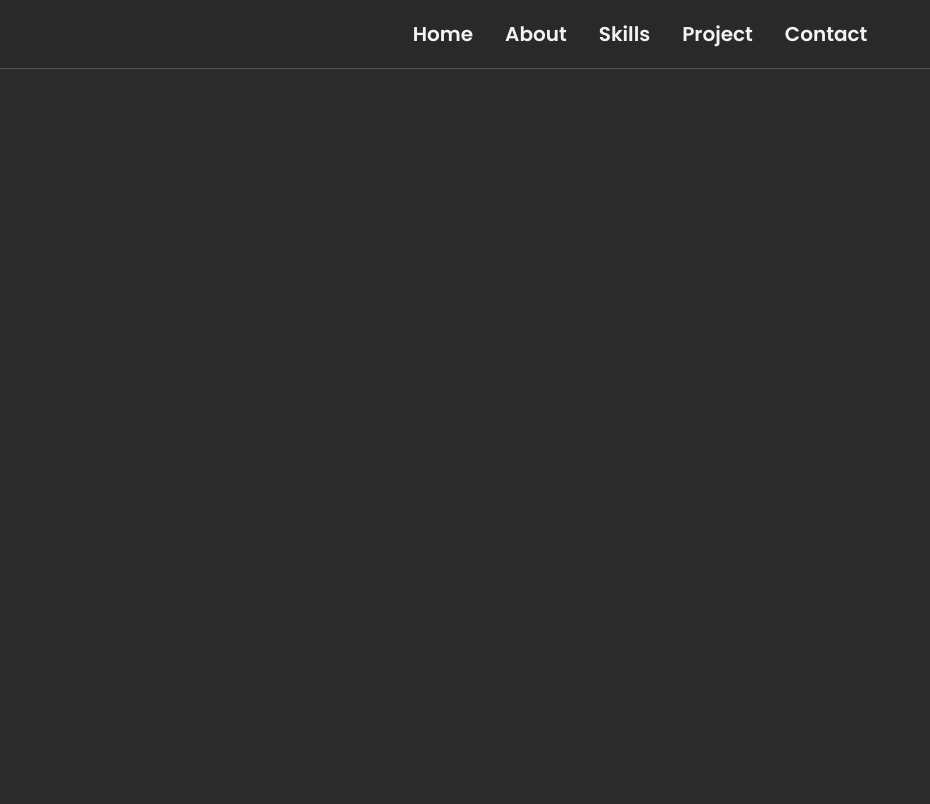
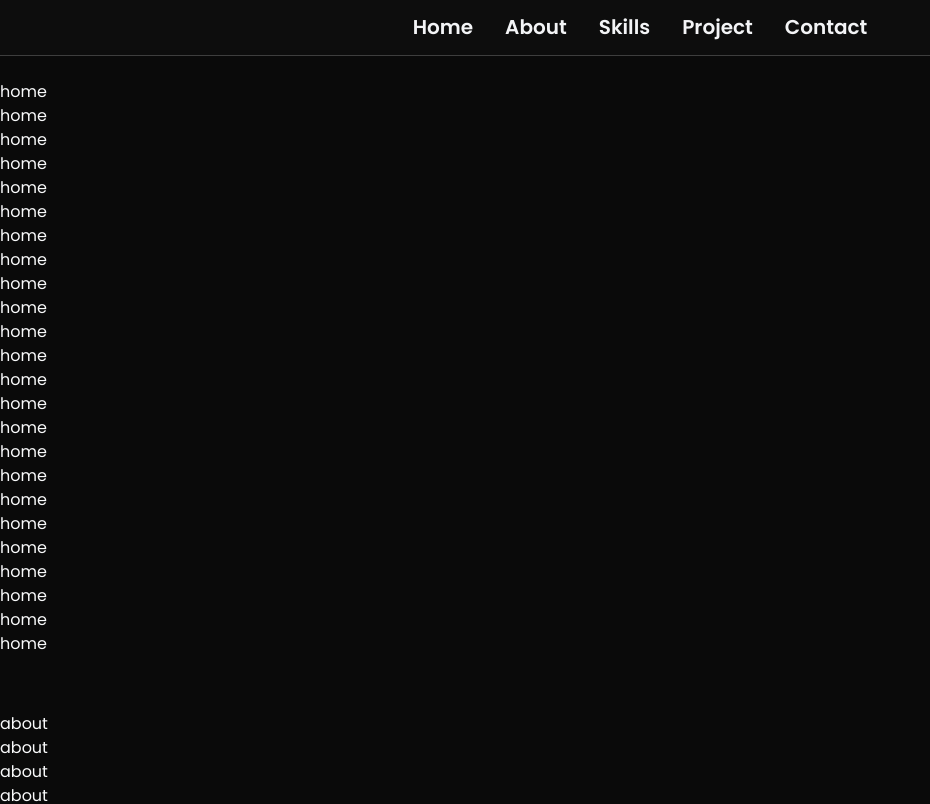
Before and after one commit to Molnar-Zoltan/portfolio, a Next.js app: page / in a window 1280 px wide. Shown: the top 804 px of the page, without its empty margins (0-930 px from the left). Built offline with nearby package versions, Linux system fonts and the light colour scheme.

Commit message:
Make navbar fixed and add section placeholders

```diff
--- a/src/app/layout.tsx
+++ b/src/app/layout.tsx
@@ -20,10 +20,14 @@ export default function RootLayout({
 }: Readonly<{
   children: React.ReactNode;
 }>) {
+
+  const navBarHeight: number = 3.5;
+
   return (
     <html lang="en">
       <body
-        className={poppins.variable}
+        style={{ "--navbar-height": `${navBarHeight}rem` } as React.CSSProperties}
+        className={`${poppins.variable} text-gray-50 bg-neutral-950`}
       >
         <Navbar />
         {children}
--- a/src/app/page.tsx
+++ b/src/app/page.tsx
@@ -7,7 +7,7 @@ import Contact from "@/components/sections/Contact/Contact";
 
 export default function Page() {
   return (
-    <main className="flex flex-col gap-[32px] row-start-2 items-center sm:items-start">
+    <main className="flex flex-col gap-[32px] row-start-2 items-center sm:items-start mt-[var(--navbar-height)]">
       <Home />
       <About />
       <Skills />
--- a/src/components/Navbar.tsx
+++ b/src/components/Navbar.tsx
@@ -3,16 +3,22 @@
 import { Button } from "@/components/ui/button"
 import { menuItems } from "@/data/menuItems";
 
+
+
 export default function Navbar() {
     return (
         <nav
-            className="flex items-center justify-center p-4 text-gray-100 width-full font-semibold text-xl
-                    bg-neutral-800/30 backdrop-blur-md border-white/20 border-b"
+            className={`flex items-center justify-center p-4 text-gray-100 width-full font-semibold text-xl
+                    bg-neutral-900/30 backdrop-blur-md border-white/20 border-b
+                    fixed top-0 left-0 right-0 z-[999] h-[var(--navbar-height)]`}
             >
 
             {menuItems.map(({ label, href }) => (
                 <a key={href} href={href}>
-                    <Button variant="ghost" className="font-inherit">
+                    <Button
+                        variant="ghost"
+                            className="font-inherit active:bg-accent active:text-accent-foreground
+                                       transition-colors duration-300 ease-in-out">
                         {label}
                     </Button>
                 </a>
--- a/src/styles/globals.css
+++ b/src/styles/globals.css
@@ -44,6 +44,7 @@
 
 
 :root {
+
   --radius: 0.625rem;
   --background: oklch(29.313% 0.00003 271.152);
   --foreground: oklch(0.145 0 0);
```
Also changed, not shown: src/components/sections/About/About.tsx (+19 -1 lines), src/components/sections/Contact/Contact.tsx (+24 -0 lines), src/components/sections/Home/Home.tsx (+24 -1 lines), src/components/sections/Projects/Projects.tsx (+24 -1 lines), src/components/sections/Skills/Skills.tsx (+24 -1 lines), 1 other file (tests, documents, lock files or other folders).
